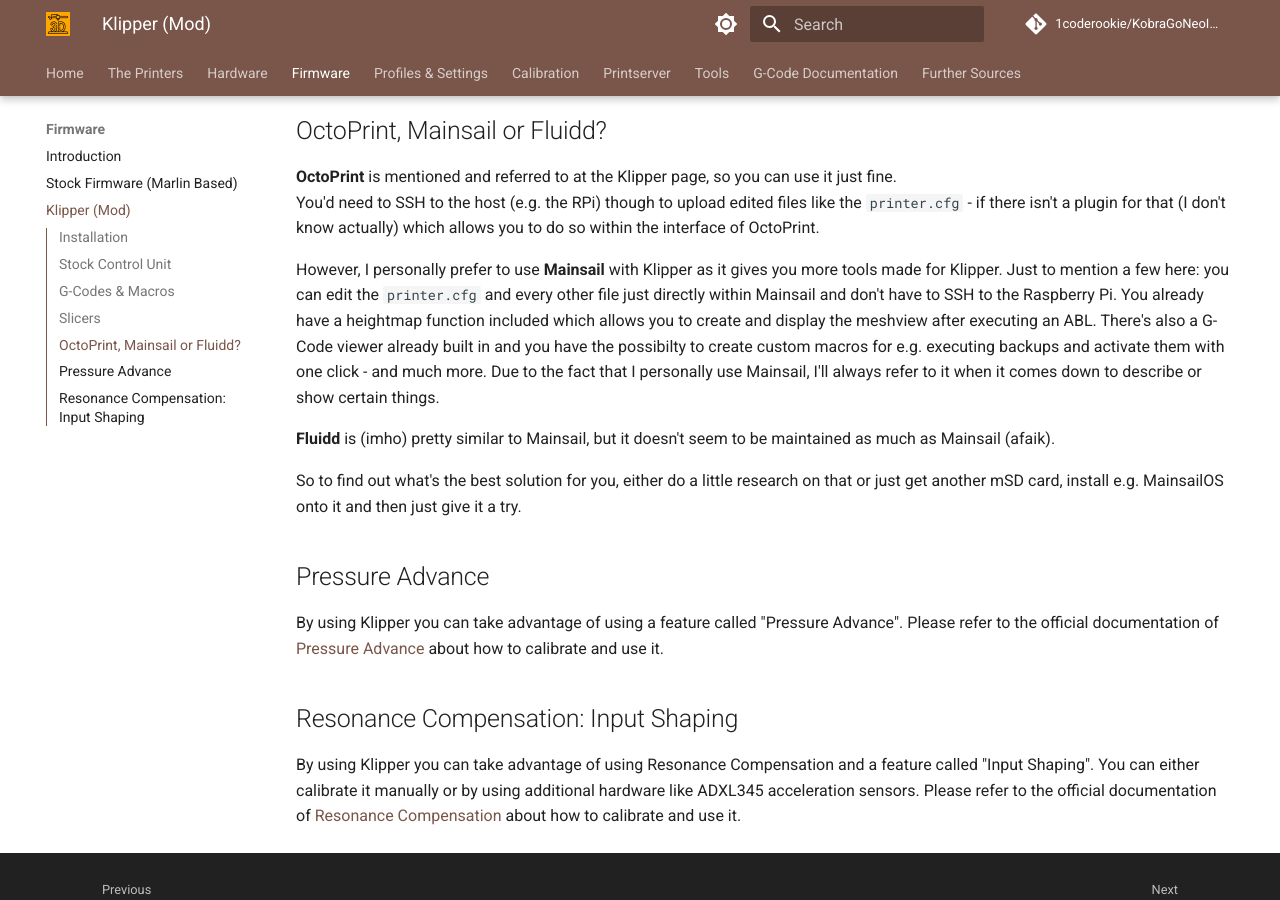
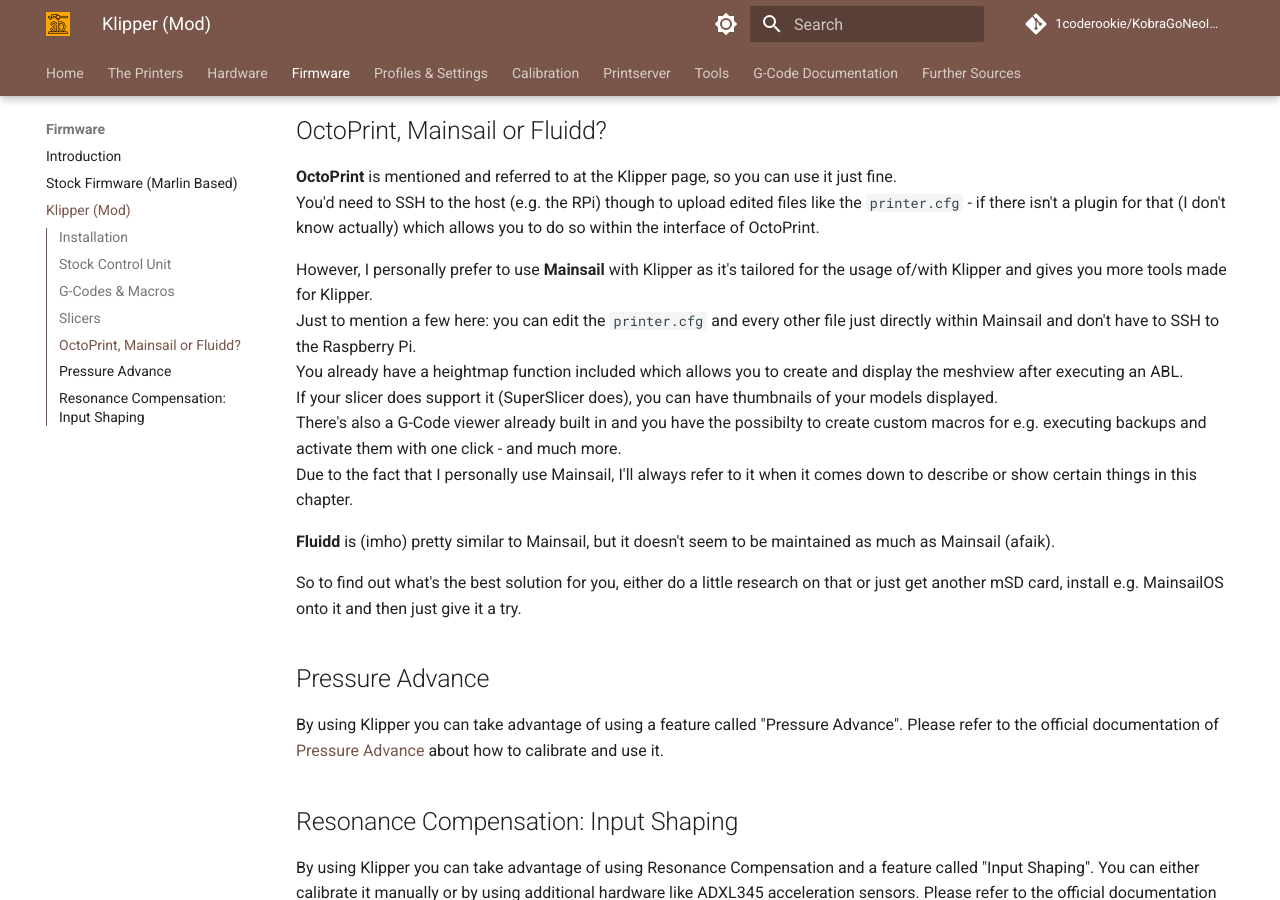
Before and after one commit to 1coderookie/KobraGoNeoInsights, an MkDocs documentation site: the page built from docs/firmware/fw_klipper.md, in a window 1280 px wide and 900 px high, scrolled down 2790 px. Built offline with MkDocs 1.6.1 and Material for MkDocs 9.7.7, drawn with Linux system fonts in a browser that asks for light colours; comment, search, counter and statistics services are not loaded.

Commit message:
Update fw_klipper.md

```diff
--- a/docs/firmware/fw_klipper.md
+++ b/docs/firmware/fw_klipper.md
@@ -77,7 +77,12 @@
 **OctoPrint** is mentioned and referred to at the Klipper page, so you can use it just fine.
 You'd need to SSH to the host (e.g. the RPi) though to upload edited files like the `printer.cfg` - if there isn't a plugin for that (I don't know actually) which allows you to do so within the interface of OctoPrint.
 
-However, I personally prefer to use **Mainsail** with Klipper as it gives you more tools made for Klipper. Just to mention a few here: you can edit the `printer.cfg` and every other file just directly within Mainsail and don't have to SSH to the Raspberry Pi. You already have a heightmap function included which allows you to create and display the meshview after executing an ABL. There's also a G-Code viewer already built in and you have the possibilty to create custom macros for e.g. executing backups and activate them with one click - and much more. Due to the fact that I personally use Mainsail, I'll always refer to it when it comes down to describe or show certain things.
+However, I personally prefer to use **Mainsail** with Klipper as it's tailored for the usage of/with Klipper and gives you more tools made for Klipper.
+Just to mention a few here: you can edit the `printer.cfg` and every other file just directly within Mainsail and don't have to SSH to the Raspberry Pi.
+You already have a heightmap function included which allows you to create and display the meshview after executing an ABL.
+If your slicer does support it (SuperSlicer does), you can have thumbnails of your models displayed.
+There's also a G-Code viewer already built in and you have the possibilty to create custom macros for e.g. executing backups and activate them with one click - and much more.
+Due to the fact that I personally use Mainsail, I'll always refer to it when it comes down to describe or show certain things in this chapter.
 
 **Fluidd** is (imho) pretty similar to Mainsail, but it doesn't seem to be maintained as much as Mainsail (afaik).
 
```
